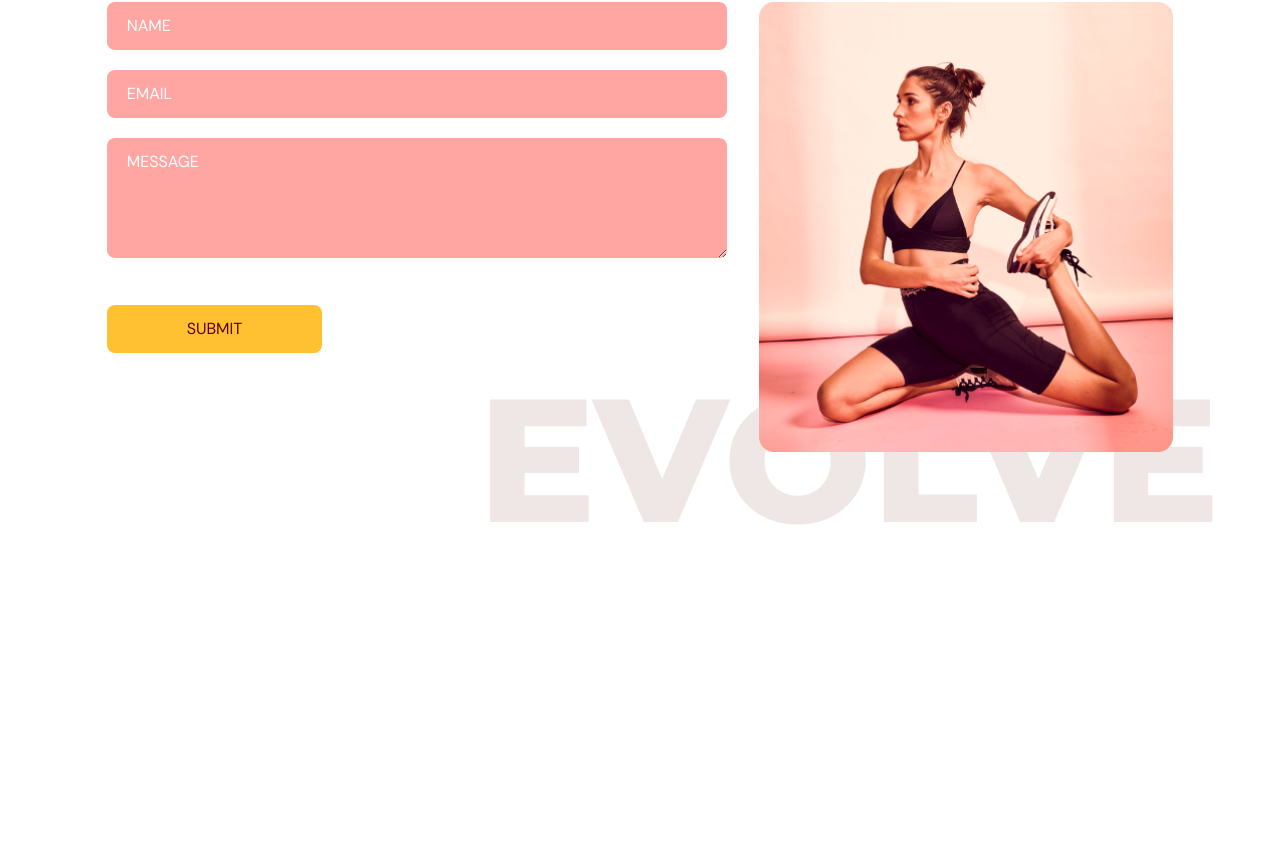
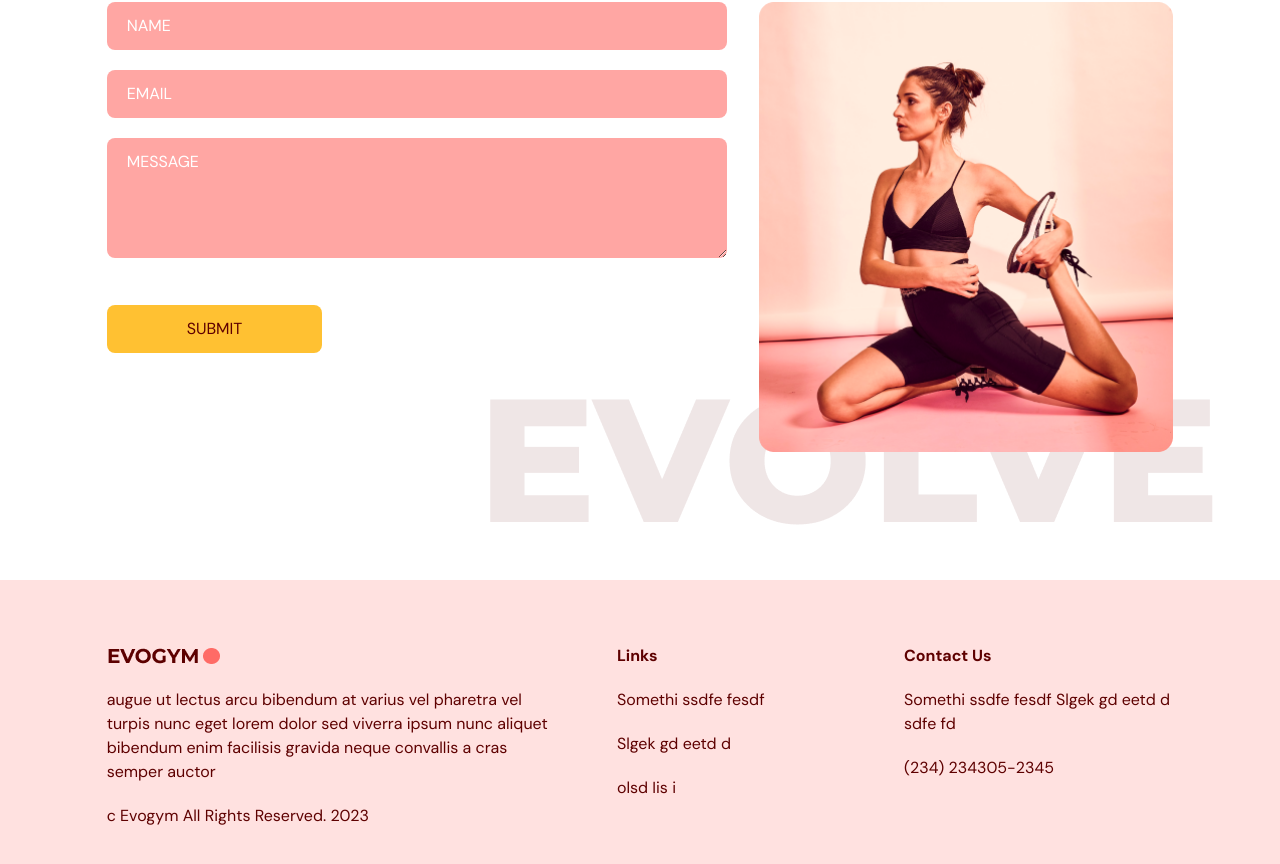
Before and after one commit to BlackWatch021/gym-typescript, a React (Vite) app: page / in a window 1280 px wide. Shown: the part 3388-4252 px from the top of the page. Before the commit the page ends 3968 px from the top, so only its background shows below. Built offline with nearby package versions, Linux system fonts and the light colour scheme.

Commit message:
Footer is ready

```diff
--- a/src/App.tsx
+++ b/src/App.tsx
@@ -5,6 +5,7 @@
 import Benefits from "./scenes/benefits";
 import OurClasses from "./scenes/ourClasses";
 import ContactUs from "./scenes/contactUs";
+import Footer from "./scenes/footer";
 
 function App() {
   const [selectedPage, setSelectedPage] = useState<SelectedPage>(
@@ -34,6 +35,7 @@
       <Benefits setSelectedPage={setSelectedPage} />
       <OurClasses setSelectedPage={setSelectedPage} />
       <ContactUs setSelectedPage={setSelectedPage} />
+      <Footer />
     </div>
   );
 }
--- /dev/null
+++ b/src/scenes/footer/index.tsx
@@ -0,0 +1,33 @@
+import Logo from "@/assets/Logo.png";
+
+const Footer = () => {
+  return (
+    <footer className="bg-primary-100 py-16">
+      <div className="justify-content mx-auto w-5/6 gap-16 md:flex">
+        <div className="mt-16 basis-1/2 md:mt-0">
+          <img src={Logo} alt="logo" />
+          <p className="my-5">
+            augue ut lectus arcu bibendum at varius vel pharetra vel turpis nunc
+            eget lorem dolor sed viverra ipsum nunc aliquet bibendum enim
+            facilisis gravida neque convallis a cras semper auctor
+          </p>
+          <p>c Evogym All Rights Reserved. 2023</p>
+        </div>
+
+        <div className="mt-16 basis-1/4 md:mt-0">
+          <h4 className="font-bold">Links </h4>
+          <p className="my-5">Somethi ssdfe fesdf</p>
+          <p className="my-5">Slgek gd eetd d</p>
+          <p className="my-5">olsd Iis i</p>
+        </div>
+        <div>
+          <h4 className="font-bold">Contact Us</h4>
+          <p className="my-5">Somethi ssdfe fesdf Slgek gd eetd d sdfe fd</p>
+          <p className="my-5">(234) 234305-2345</p>
+        </div>
+      </div>
+    </footer>
+  );
+};
+
+export default Footer;
```
